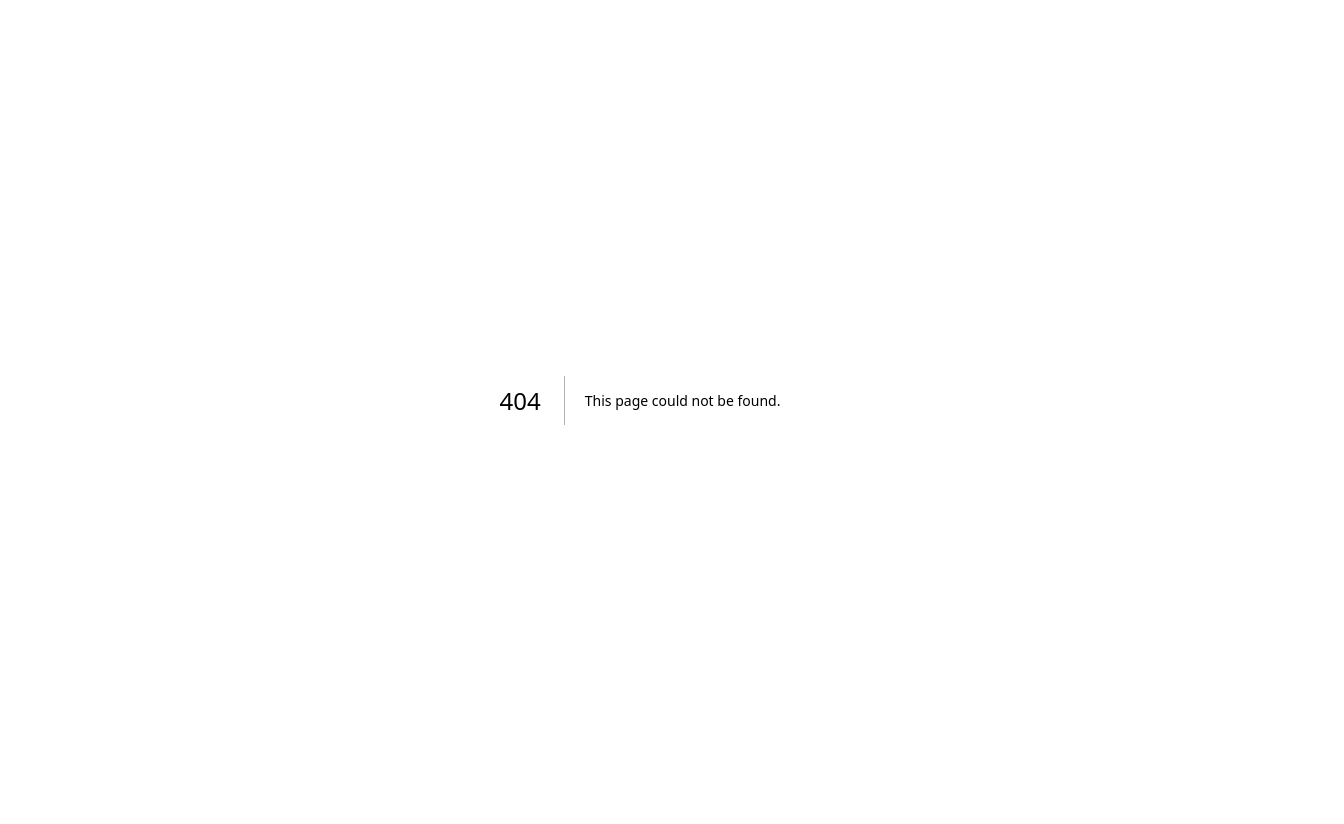
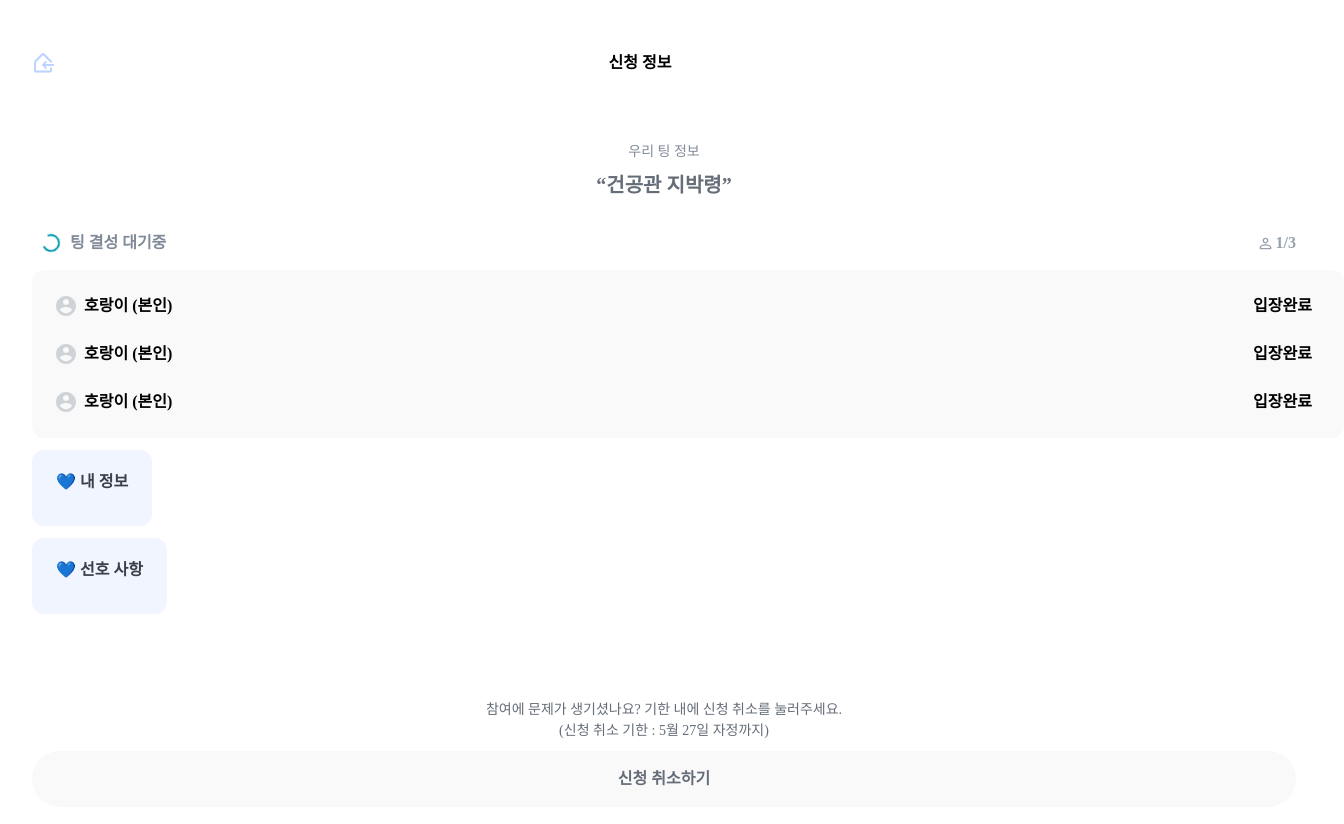
Before and after one commit to uoslife/client-meeting-season3, a Next.js app: page /apply/confirm in a window 1280 px wide. Before the commit this address had no page. Shown: the top 824 px of the page, 1344 px wide, since content can reach past the window. Before the commit the page ends 800 px from the top, so only its background shows below. Built offline with nearby package versions, Linux system fonts and the light colour scheme; a web font is replaced by a local one.

Commit message:
feat: 신청 정보 확인 페이지 작성

```diff
--- /dev/null
+++ b/src/app/apply/confirm/page.tsx
@@ -0,0 +1,48 @@
+'use client';
+
+import { Button, Col, ResultBox, TeamStatusBox, Text } from '@/components';
+
+const ConfirmPage = () => {
+  const onClickCancleApply = () => {
+    // 신청 취소 API 작성 시 추가
+  };
+
+  return (
+    <>
+      <Col padding="24px" gap={85}>
+        <Col gap={12}>
+          <TeamStatusBox
+            teamName="건공관 지박령"
+            type="confirm"
+            status="waiting"
+          />
+          <ResultBox title={'내 정보'} applyDataArr={[]} />
+          <ResultBox title={'선호 사항'} applyDataArr={[]} />
+        </Col>
+        <Col gap={10}>
+          <Col align={'center'}>
+            <Text
+              label="참여에 문제가 생기셨나요? 기한 내에 신청 취소를 눌러주세요."
+              weight={400}
+              size="sm"
+              color="#656D78"
+            />
+            <Text
+              label="(신청 취소 기한 : 5월 27일 자정까지)"
+              weight={400}
+              size="sm"
+              color="#656D78"
+            />
+          </Col>
+          <Button
+            primary={'disabled'}
+            textSize="sm"
+            onClick={onClickCancleApply}
+            label={'신청 취소하기'}
+          />
+        </Col>
+      </Col>
+    </>
+  );
+};
+export default ConfirmPage;
--- a/src/app/apply/template.tsx
+++ b/src/app/apply/template.tsx
@@ -5,12 +5,14 @@ import { usePathname } from 'next/navigation';
 
 const Template = ({ children }: { children: React.ReactNode }) => {
   const changeIsProgress = () => {
-    return usePathname() !== '/apply/complete';
+    return (
+      usePathname() !== '/apply/complete' && usePathname() !== '/apply/confirm'
+    );
   };
   const changeIsProgressBar = () => {
     return (
       usePathname() === '/apply/personal' ||
-      usePathname() === '/apply/groupowner'
+      usePathname() === '/apply/groupLeader'
     );
   };
   const returnHeaderTitle = () => {
@@ -22,7 +24,8 @@ const Template = ({ children }: { children: React.ReactNode }) => {
         return '3대3 미팅';
       case '/apply/complete':
         return '신청 완료!';
-
+      case '/apply/confirm':
+        return '신청 정보';
       default:
         return undefined;
     }
```
